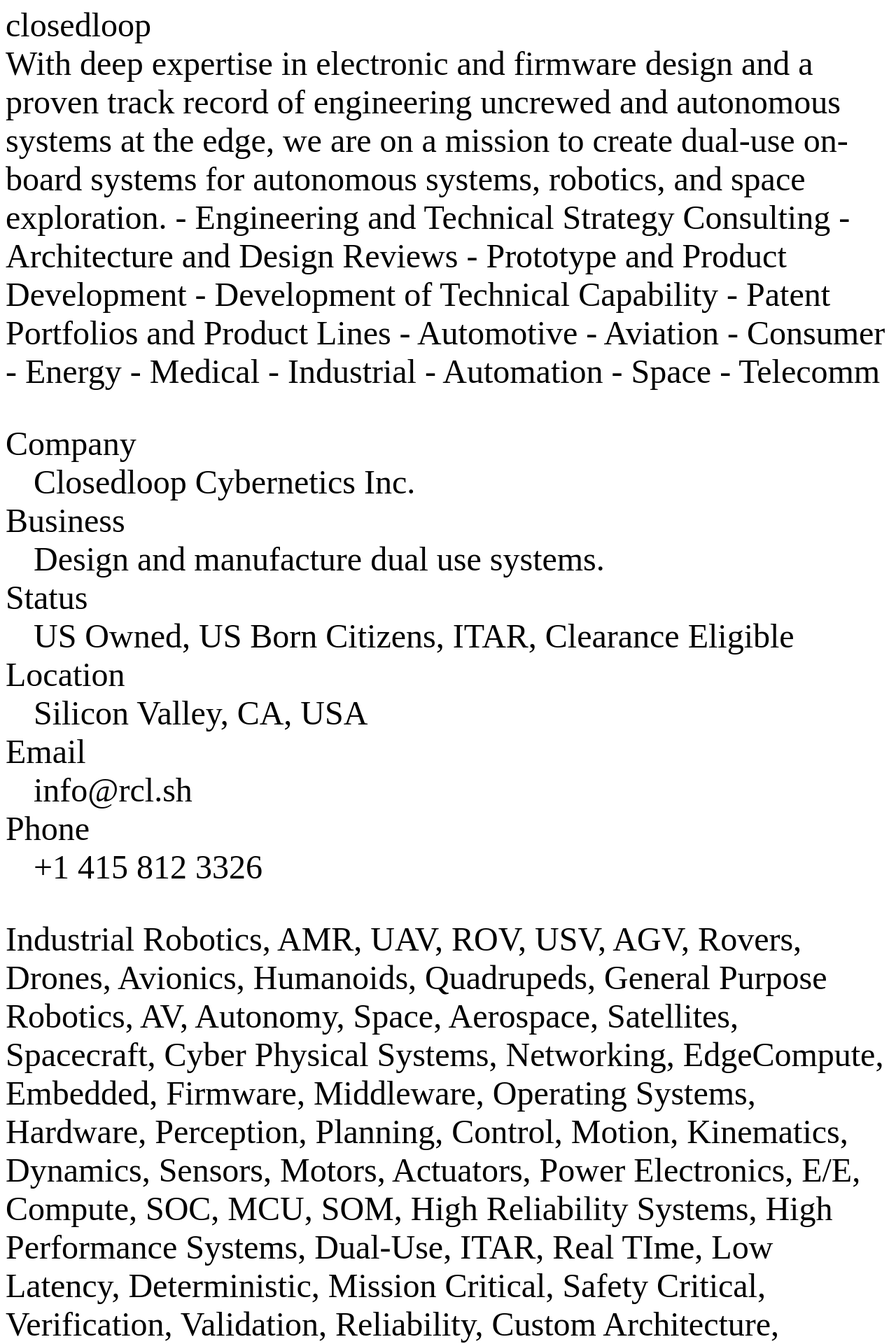
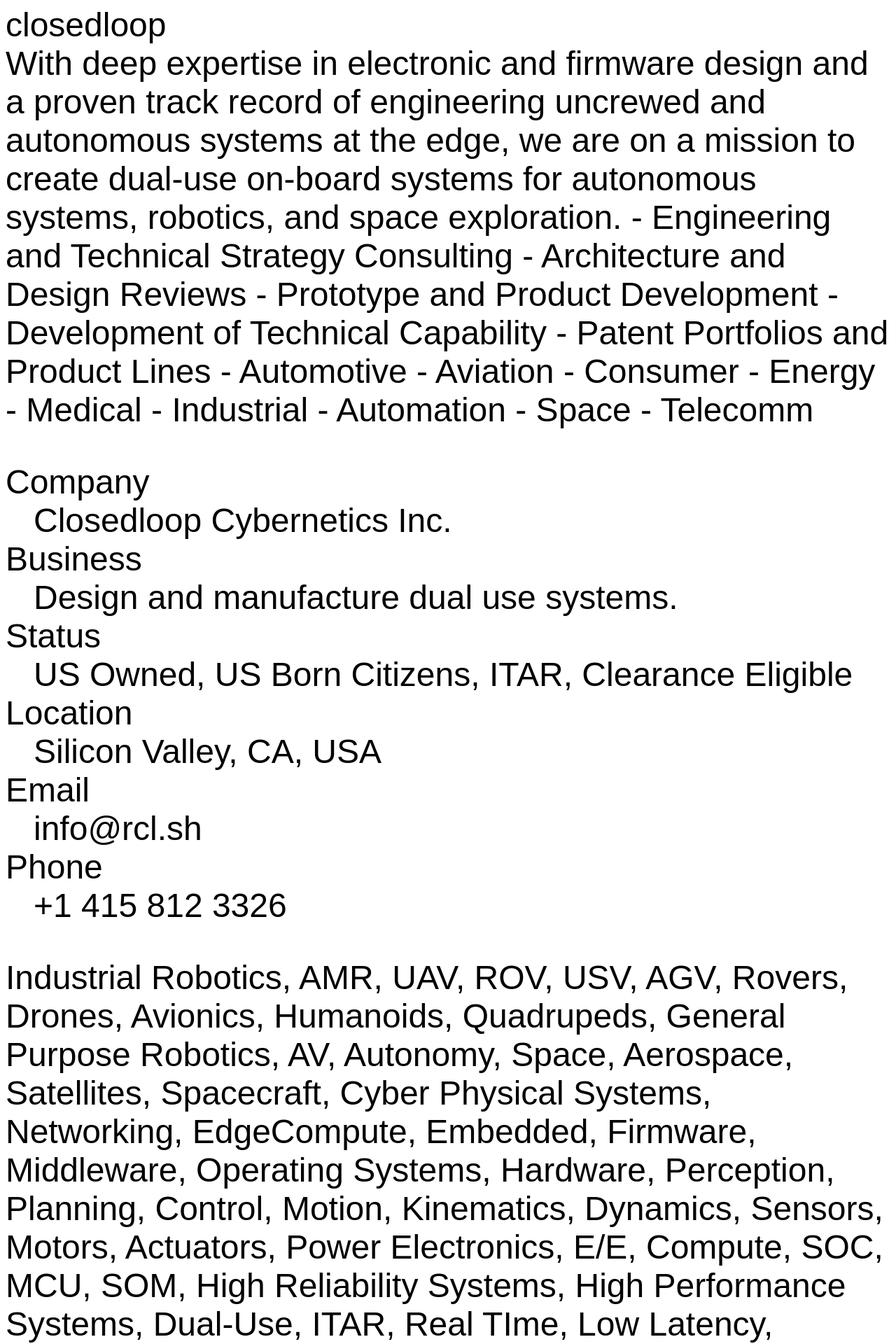
Before and after one commit to vnmr/vnmr.github.io, a Jekyll site: the page index.html, which Jekyll copies as it is, in a window 1280 px wide. Shown: the top 1920 px of the page at 70% size. Built offline with Jekyll 4.4.1, drawn with Linux system fonts in a browser that asks for light colours.

Commit message:
Update index.html

```diff
--- a/index.html
+++ b/index.html
@@ -5,7 +5,7 @@
           href="https://fonts.googleapis.com/css?family=Tangerine">
     <style>
       body {
-        font-family: 'Orbitron', serif;
+        font-family: 'Orbitron', sans-serif;
         font-size: 48px;
       }
     </style>
```
